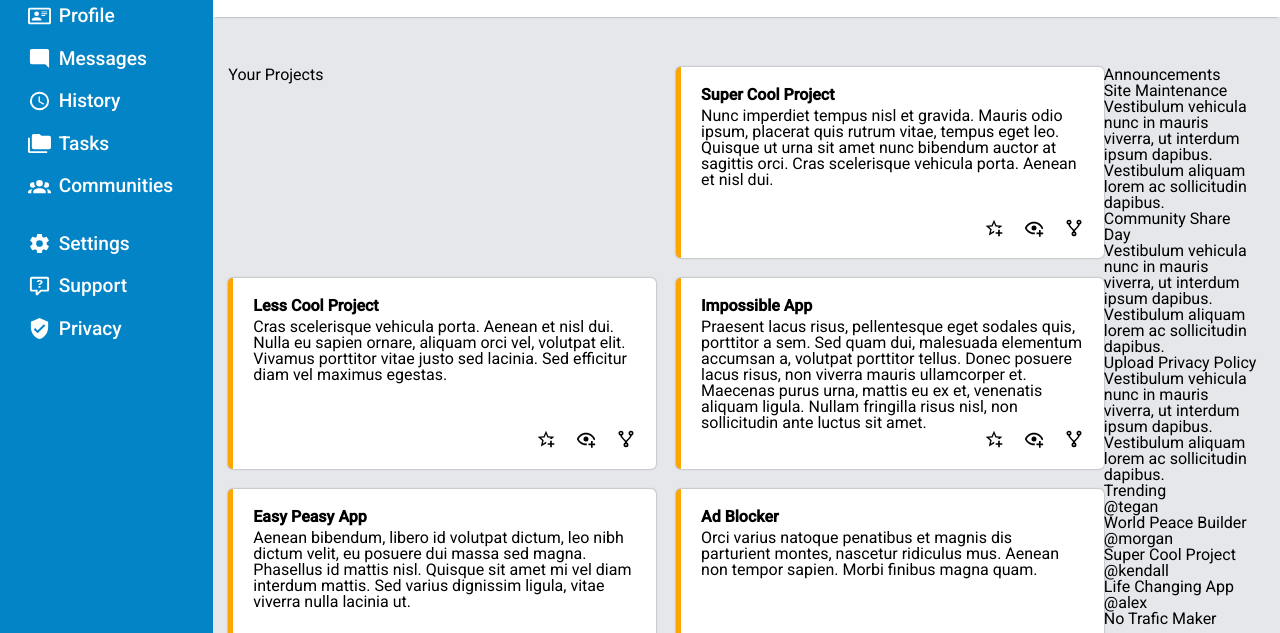
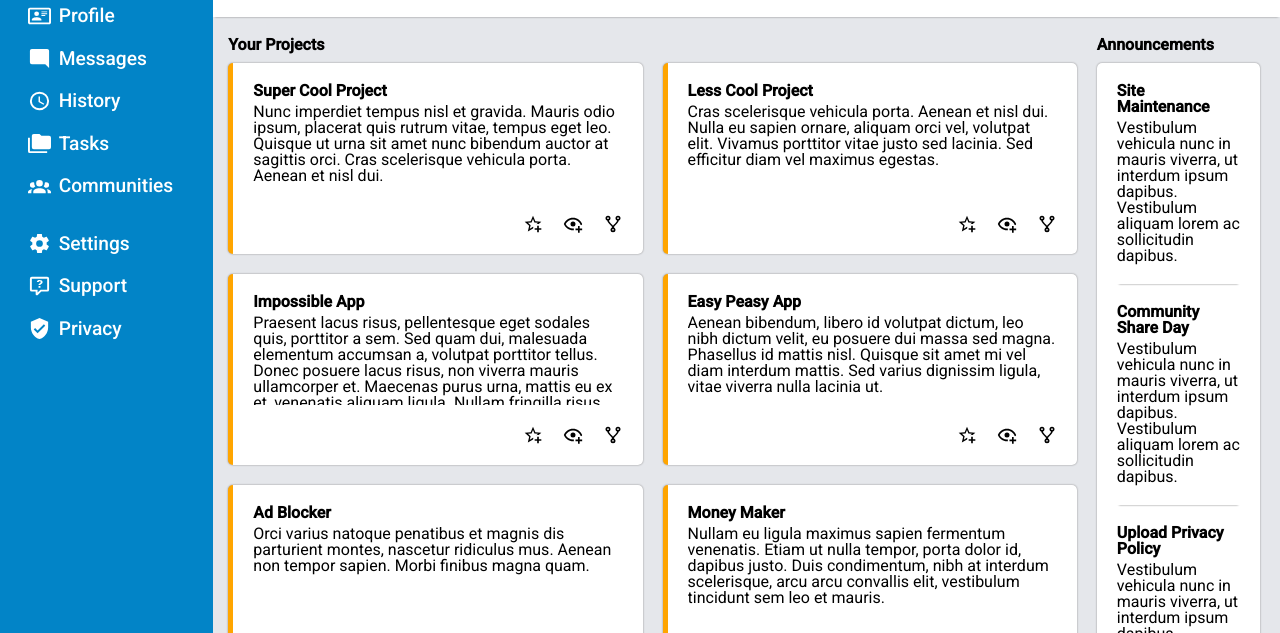
Before and after one commit to Campolino/dashbord-layout, a website: page index.html in a window 1280 px wide. Shown: the part 138-771 px from the top of the page. Drawn offline with nearby package versions, Linux system fonts and the light colour scheme.

Commit message:
Announcements layout finished

```diff
--- a/css/style.css
+++ b/css/style.css
@@ -144,10 +144,23 @@ main > header {
 /*  MAIN ARTICLE  */
 main > article {
   display: flex;
-  margin: 50px 20px 0 15px;
+  margin: 20px 20px 0 15px;
 }
 
-main > article > section {
+main > article > section,
+aside,
+aside > section {
+  display: flex;
+  flex-direction: column;
+  gap: 10px;
+}
+
+main > article > section > legend,
+aside > section > legend {
+  font-weight: bold;
+}
+
+main > article > section > div {
   display: grid;
   grid-template-columns: repeat(2, 1fr);
   gap: 20px;
@@ -174,6 +187,7 @@ main > article > section {
 
 .card-text > .card-text-body {
   height: 90px;
+  overflow: scroll;
 }
 
 .card-figures {
@@ -186,3 +200,37 @@ main > article > section {
 .card-figures > img {
   height: 20px;
 }
+
+
+/*  MAIN ASIDE  */
+aside {
+  width: 90%;
+  margin-left: 20px;
+}
+
+aside > section + section {
+  margin-top: 20px;
+}
+
+aside > section > div {
+  padding: 20px;
+  background-color: #fff;
+  box-shadow: 0 0 2px gray;
+  border-radius: 5px;
+}
+
+aside > section > div > div {
+  display: flex;
+  flex-direction: column;
+  gap: 5px;
+}
+
+aside > section > div > div:not(:last-of-type) {
+  box-shadow: 0 2px 2px -2px gray;
+  margin-bottom: 20px;
+  padding-bottom: 20px;
+}
+
+aside > section > div > div > .announcements-title {
+  font-weight: bold;
+}
--- a/index.html
+++ b/index.html
@@ -84,6 +84,7 @@
     <article>
       <section>
         <legend>Your Projects</legend>
+        <div>
           <div class="card">
             <div class="card-text">
               <div class="card-text-title">Super Cool Project</div>
@@ -150,10 +151,12 @@
               <img src="./img/source-fork.svg" alt="source fork image">
             </div>
           </div>
+        </div>
       </section>
       <aside>
         <section>
           <legend>Announcements</legend>
+          <div>
             <div>
               <div class="announcements-title">Site Maintenance</div>
               <div class="announcements-text">Vestibulum vehicula nunc in mauris viverra, ut interdum ipsum dapibus. Vestibulum aliquam lorem ac sollicitudin dapibus.</div>
@@ -166,9 +169,11 @@
               <div class="announcements-title">Upload Privacy Policy</div>
               <div class="announcements-text">Vestibulum vehicula nunc in mauris viverra, ut interdum ipsum dapibus. Vestibulum aliquam lorem ac sollicitudin dapibus.</div>
             </div>
+          </div>
         </section>
         <section>
           <legend>Trending</legend>
+          <div>
             <div class="trendings">
               <figure class="user-avatar"></figure>
               <div class="trendings-user">
@@ -197,6 +202,7 @@
                 <div class="user-description">No Trafic Maker</div>
               </div>
             </div>
+          </div>
         </section>
       </aside>
     </article>
```
Lines whose indentation alone changed are shown as unchanged.
